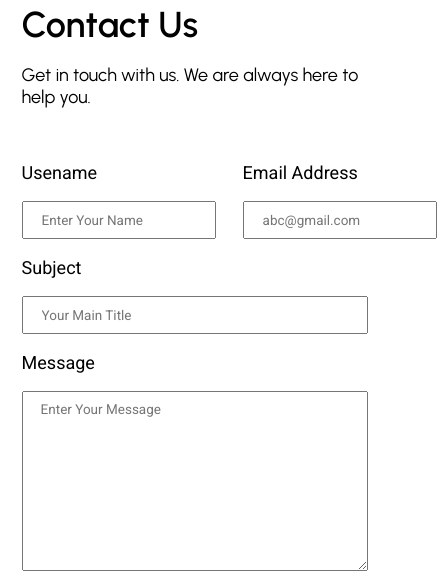
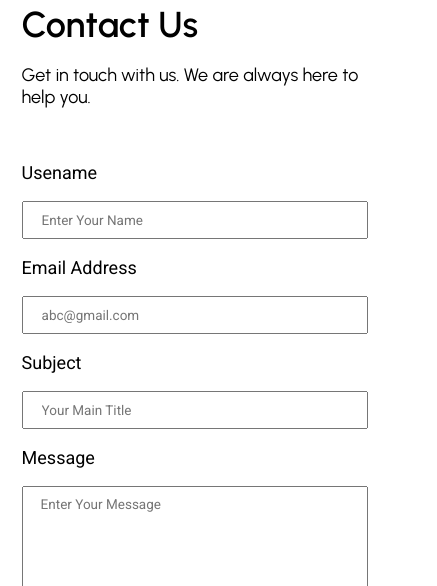
Before and after one commit to Code-With-Ahmad/Education_Hub_Mega_Website, a plain HTML site: page Contact.html in a window 390 px wide. Shown: the part 1130-1716 px from the top of the page, 437 px wide, since content can reach past the window. Drawn offline with nearby package versions, Linux system fonts and the light colour scheme.

Commit message:
Update style.css

```diff
--- a/CSS/style.css
+++ b/CSS/style.css
@@ -552,6 +552,7 @@ footer {
   }
   .bootcamp-text button {
     margin: 2rem 0rem;
+    font-size: 1.5rem;
   }
 }
 @media only screen and (max-width: 965px) {
@@ -678,8 +679,16 @@ textarea:focus-visible {
   }
   .user-and-email {
     display: flex;
-    justify-content: space-between;
+    flex-direction: column;
+    width: 100%;
+    gap: 2rem;
     flex: 1;
+    width: 100%;
+  }
+  .UserName {
+    width: 100%;
+  }
+  .Email {
     width: 100%;
   }
 }
@@ -750,3 +759,6 @@ textarea:focus-visible {
   }
 }
 /* Blog CSS Code End's Here */
+.hero-last-para {
+  text-align: justify;
+}
```
